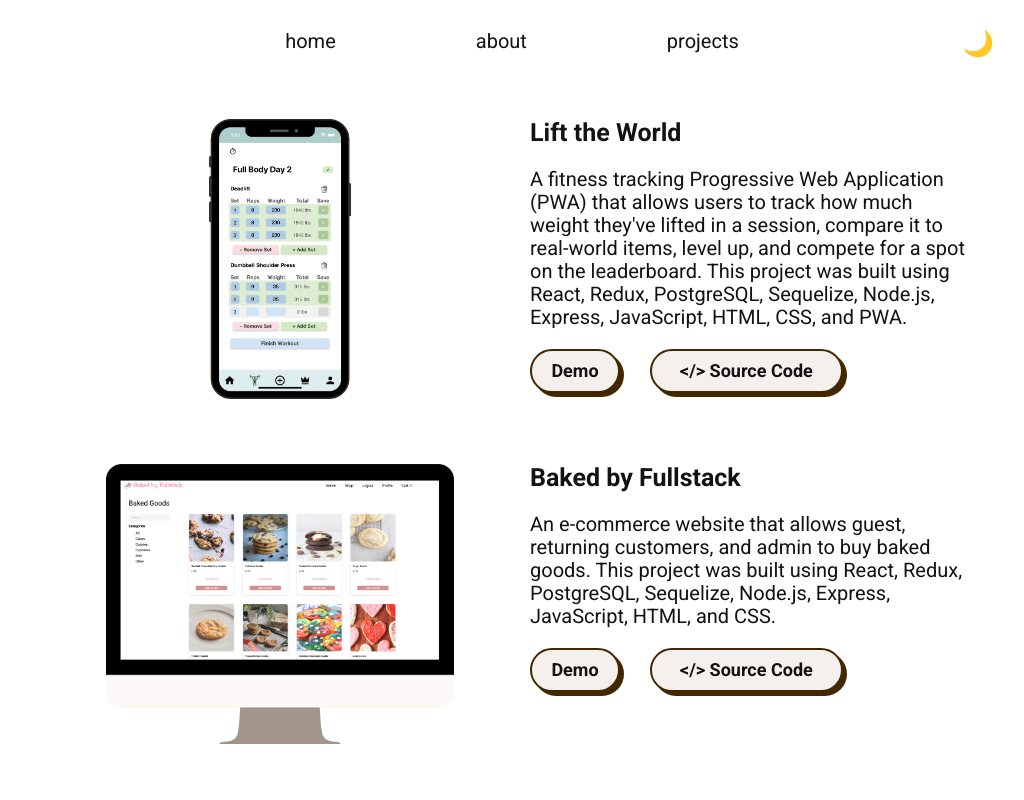
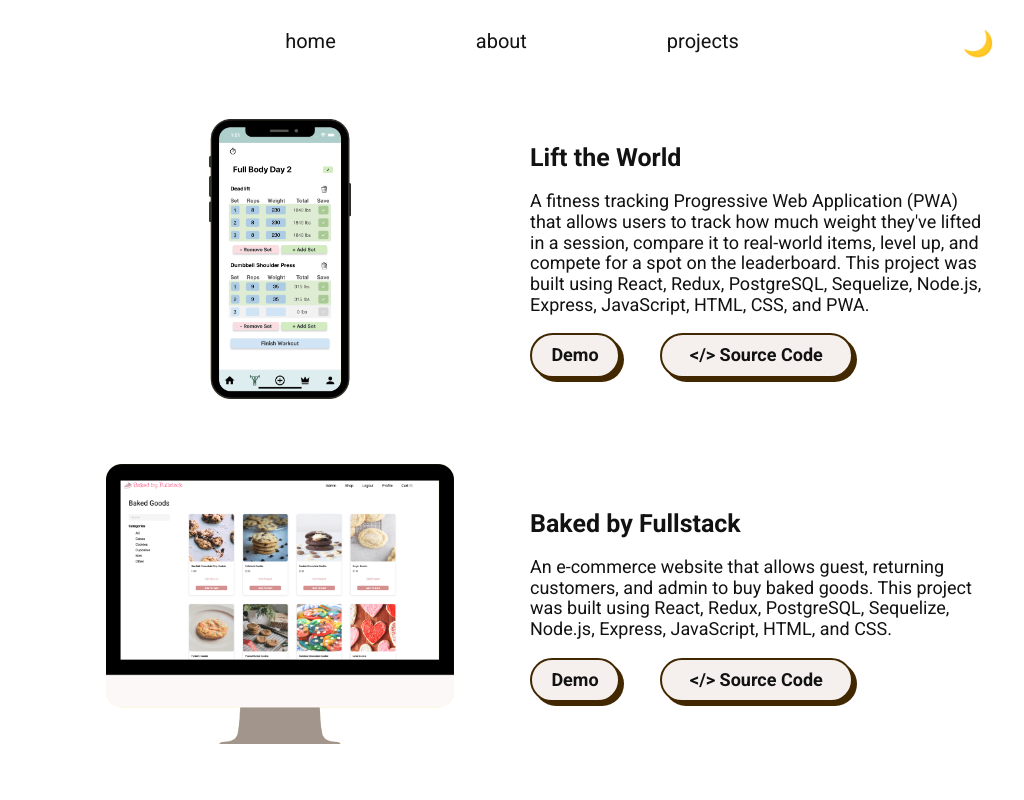
Before and after one commit to nickyjhong/js-portfolio, a React (Create React App) app: page /projects in a window 1024 px wide. Shown: the top 800 px of the page. Built offline with nearby package versions, Linux system fonts and the light colour scheme.

Commit message:
alignment of projects

```diff
--- a/src/styles/media-queries.css
+++ b/src/styles/media-queries.css
@@ -235,6 +235,7 @@
     display: flex;
     flex-direction: column;
     align-items: flex-start;
+    justify-content: center;
     width: 25rem;
   }
   .portfolio-title {
@@ -249,8 +250,8 @@
     text-align: left;
   }
   .portfolio-description {
-    font-size: 1rem;
-    width: 22rem;
+    font-size: .9rem;
+    width: 23rem;
     text-align: left;
   }
   .projects-container {
--- a/src/styles/projects.css
+++ b/src/styles/projects.css
@@ -39,7 +39,7 @@ a {
   display: flex;
   justify-content: center;
   align-items: center;
-  gap: 1.5rem;
+  gap: 2rem;
 }
 
 .portfolio-btn {
@@ -69,13 +69,15 @@ a {
   color: inherit;
   font-weight: 700;
   font-size: 1.5rem;
+  margin: 0;
 }
 
 .portfolio-info-container {
   display: flex;
   flex-direction: column;
   align-items: flex-start;
-  width: 25rem;
+  justify-content: center;
+  width: 27rem;
 }
 
 .portfolio-description {
```
